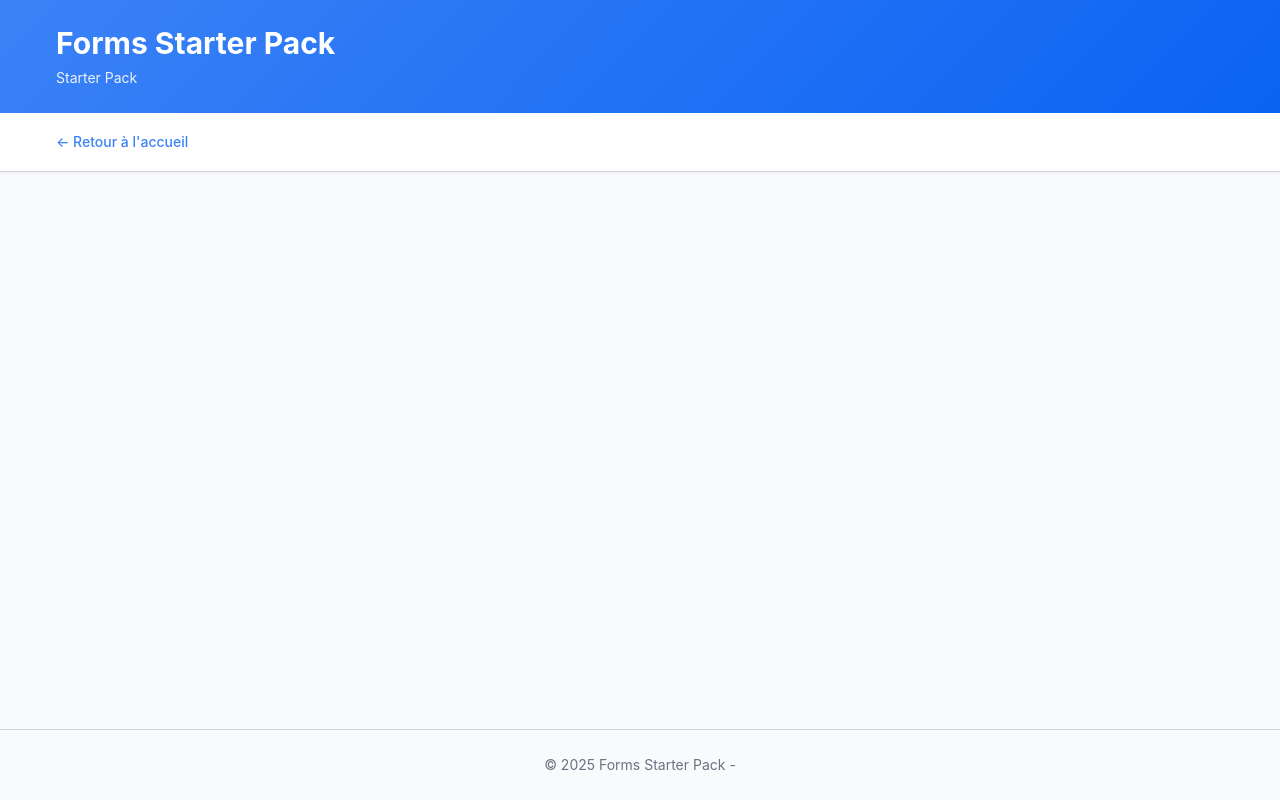
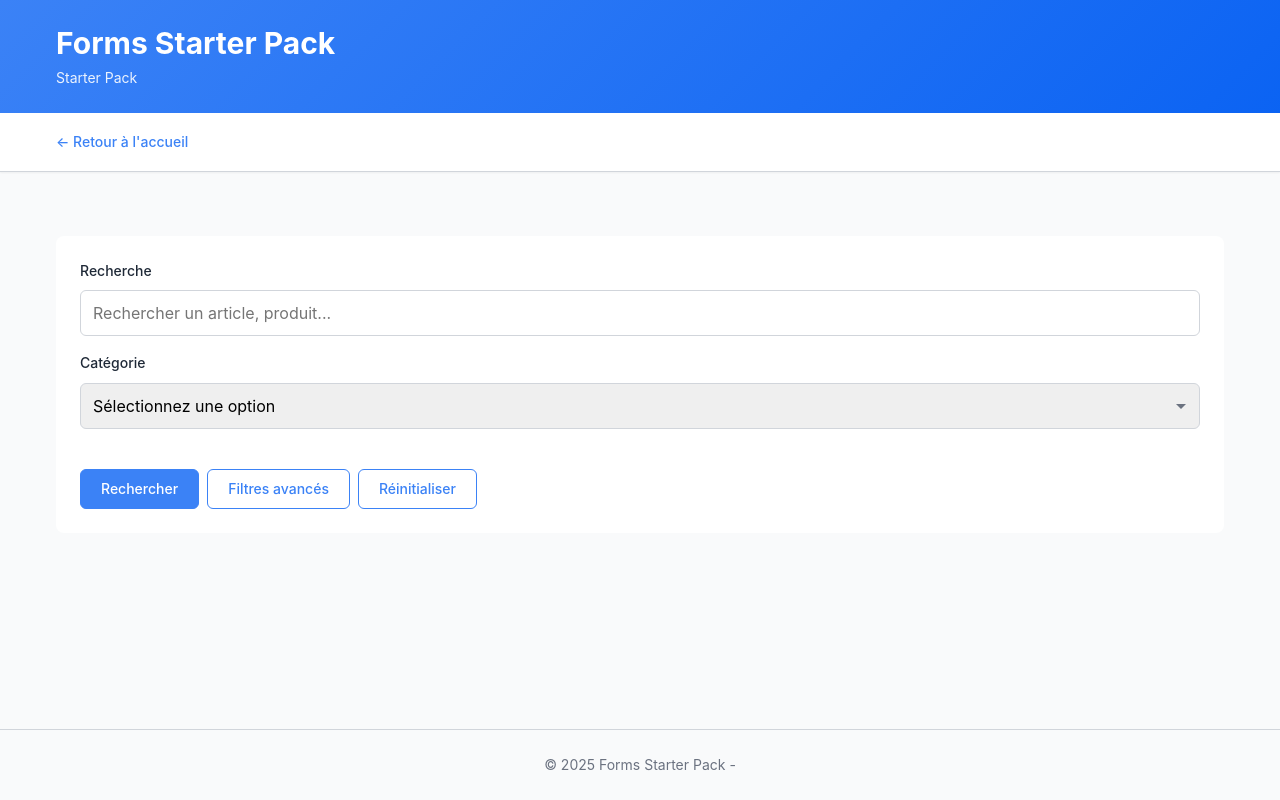
Before and after one commit to Sc0rpi0V/sass-form, a Vue app: page /recherche in a window 1280 px wide. Built offline with nearby package versions, Linux system fonts and the light colour scheme.

Commit message:
ajout form search en préparation

```diff
--- /dev/null
+++ b/src/components/forms/public/AutocompleteInput.vue
@@ -0,0 +1,50 @@
+<template>
+  <div class="autocomplete">
+    <BaseInput
+      :id="id"
+      :label="label"
+      :model-value="modelValue"
+      :placeholder="placeholder"
+      @update:model-value="onInput"
+    />
+
+    <ul v-if="suggestions.length" class="suggestions">
+      <li
+        v-for="item in suggestions"
+        :key="item.id"
+        @click="select(item)"
+      >
+        {{ item.label }}
+      </li>
+    </ul>
+  </div>
+</template>
+
+<script setup>
+import BaseInput from '@/components/ui/base/BaseInput.vue';
+
+const props = defineProps({
+  id: {
+    type: String,
+    required: true
+  },
+  modelValue: String,
+  label: String,
+  placeholder: String,
+  suggestions: {
+    type: Array,
+    default: () => []
+  }
+});
+
+const emit = defineEmits(['update:model-value', 'search']);
+
+const onInput = (value) => {
+  emit('update:model-value', value);
+  emit('search', value);
+};
+
+const select = (item) => {
+  emit('update:model-value', item.label);
+};
+</script>
--- /dev/null
+++ b/src/components/forms/public/SearchAdvancedFilters.vue
@@ -0,0 +1,51 @@
+<template>
+  <div class="advanced-filters">
+    <BaseInput
+      id="priceMin"
+      type="number"
+      label="Prix min"
+      :model-value="formData.priceMin"
+      @update:model-value="update('priceMin', $event)"
+    />
+
+    <BaseInput
+      id="priceMax"
+      type="number"
+      label="Prix max"
+      :model-value="formData.priceMax"
+      @update:model-value="update('priceMax', $event)"
+    />
+
+    <BaseSelect
+      id="orderBy"
+      label="Trier par"
+      :options="orderOptions"
+      :model-value="formData.orderBy"
+      @update:model-value="update('orderBy', $event)"
+    />
+  </div>
+</template>
+
+<script setup>
+import BaseInput from '@/components/ui/base/BaseInput.vue';
+import BaseSelect from '@/components/ui/base/BaseSelect.vue';
+
+defineProps({
+  formData: {
+    type: Object,
+    required: true
+  }
+});
+
+const emit = defineEmits(['update']);
+
+const update = (field, value) => {
+  emit('update', field, value);
+};
+
+const orderOptions = [
+  { label: 'Date', value: 'date' },
+  { label: 'Popularité', value: 'popularity' },
+  { label: 'Prix', value: 'price' }
+];
+</script>
--- /dev/null
+++ b/src/components/forms/public/SearchForm.vue
@@ -0,0 +1,100 @@
+<template>
+  <form @submit.prevent="onSubmit" class="search-form">
+    <AutocompleteInput
+      id="search"
+      label="Recherche"
+      placeholder="Rechercher un article, produit..."
+      :model-value="formData.search"
+      :suggestions="suggestions"
+      @update:model-value="handleInput('search', $event)"
+      @search="fetchSuggestions"
+    />
+
+    <BaseSelect
+      id="category"
+      label="Catégorie"
+      :options="categories"
+      :model-value="formData.category"
+      @update:model-value="handleInput('category', $event)"
+    />
+
+    <SearchAdvancedFilters
+      v-if="showAdvanced"
+      :form-data="formData"
+      @update="handleInput"
+    />
+
+    <div class="actions">
+      <BaseButton type="submit">
+        Rechercher
+      </BaseButton>
+
+      <BaseButton
+        type="button"
+        variant="outline"
+        @click="toggleAdvanced"
+      >
+        Filtres avancés
+      </BaseButton>
+
+      <BaseButton
+        type="button"
+        variant="outline"
+        @click="resetForm"
+      >
+        Réinitialiser
+      </BaseButton>
+    </div>
+  </form>
+</template>
+
+<script setup>
+import { onMounted, ref } from 'vue';
+import { useSearchForm } from '@/composables/forms/useSearchForm';
+import { useSearchApi } from '@/composables/forms/useSearchApi';
+
+import BaseButton from '@/components/ui/base/BaseButton.vue';
+import BaseSelect from '@/components/ui/base/BaseSelect.vue';
+import AutocompleteInput from './AutocompleteInput.vue';
+import SearchAdvancedFilters from './SearchAdvancedFilters.vue';
+
+const emit = defineEmits(['search']);
+const showAdvanced = ref(false);
+
+const toggleAdvanced = () => {
+  showAdvanced.value = !showAdvanced.value;
+};
+
+const { formData, handleInput, resetForm } = useSearchForm();
+const {
+  suggestions,
+  categories,
+  fetchSuggestions,
+  fetchCategories
+} = useSearchApi();
+
+onMounted(() => {
+  fetchCategories();
+});
+
+const onSubmit = () => {
+  emit('search', { ...formData });
+};
+</script>
+
+
+<style scoped>
+.search-form {
+  display: grid;
+  gap: 1rem;
+  padding: 1.5rem;
+  background: white;
+  border-radius: 0.5rem;
+}
+
+.actions {
+  display: flex;
+  gap: 0.5rem;
+  flex-wrap: wrap;
+}
+</style>
--- /dev/null
+++ b/src/composables/forms/useSearchApi.js
@@ -0,0 +1,44 @@
+import { ref } from 'vue';
+
+export function useSearchApi() {
+  const suggestions = ref([]);
+  const categories = ref([]);
+
+  const fetchSuggestions = async (query) => {
+    if (!query || query.length < 2) {
+      suggestions.value = [];
+      return;
+    }
+
+    // MOCK DATA
+    const mock = [
+      { id: 1, title: 'Article Vue 3' },
+      { id: 2, title: 'Produit JavaScript' },
+      { id: 3, title: 'Guide Frontend' }
+    ];
+
+    suggestions.value = mock
+      .filter(item =>
+        item.title.toLowerCase().includes(query.toLowerCase())
+      )
+      .map(item => ({
+        id: item.id,
+        label: item.title
+      }));
+  };
+
+  const fetchCategories = async () => {
+    categories.value = [
+      { label: 'Tech', value: 1 },
+      { label: 'Design', value: 2 },
+      { label: 'Business', value: 3 }
+    ];
+  };
+
+  return {
+    suggestions,
+    categories,
+    fetchSuggestions,
+    fetchCategories
+  };
+}
--- /dev/null
+++ b/src/composables/forms/useSearchForm.js
@@ -0,0 +1,31 @@
+import { reactive } from 'vue';
+
+export function useSearchForm() {
+  const formData = reactive({
+    search: '',
+    category: null,
+    tags: [],
+    priceMin: null,
+    priceMax: null,
+    date: null,
+    orderBy: 'date'
+  });
+
+  const handleInput = (field, value) => {
+    formData[field] = value;
+  };
+
+  const resetForm = () => {
+    Object.keys(formData).forEach(key => {
+      formData[key] = Array.isArray(formData[key]) ? [] : null;
+    });
+    formData.search = '';
+    formData.orderBy = 'date';
+  };
+
+  return {
+    formData,
+    handleInput,
+    resetForm
+  };
+}
--- a/src/router/index.js
+++ b/src/router/index.js
@@ -52,6 +52,12 @@ const router = createRouter({
       name: 'survey',
       component: () => import('@/views/SurveyView.vue'),
       meta: { title: 'Sondage' }
+    },
+    {
+      path: '/recherche',
+      name: 'search',
+      component: () => import('@/views/SearchView.vue'),
+      meta: { title: 'Recherche' }
     },
 
     // Routes Admin
--- a/src/views/HomeView.vue
+++ b/src/views/HomeView.vue
@@ -67,6 +67,15 @@
         <h3 class="card-title">Sondage</h3>
         <p class="card-description">
           Formulaire de sondage avec échelle d'évaluation et questions ouvertes
+        </p>
+        <span class="card-link">Accéder au formulaire →</span>
+      </RouterLink>
+
+      <RouterLink to="/recherche" class="form-card">
+        <div class="card-icon">📊</div>
+        <h3 class="card-title">Recherche</h3>
+        <p class="card-description">
+          Formulaire de recherche avancée avec suggestions et filtres
         </p>
         <span class="card-link">Accéder au formulaire →</span>
       </RouterLink>
--- /dev/null
+++ b/src/views/SearchView.vue
@@ -0,0 +1,15 @@
+<template>
+  <div class="view-container">
+    <SearchForm />
+  </div>
+</template>
+
+<script setup>
+import SearchForm from '@/components/forms/public/SearchForm.vue';
+</script>
+
+<style scoped>
+.view-container {
+  padding: 2rem 0;
+}
+</style>
```
